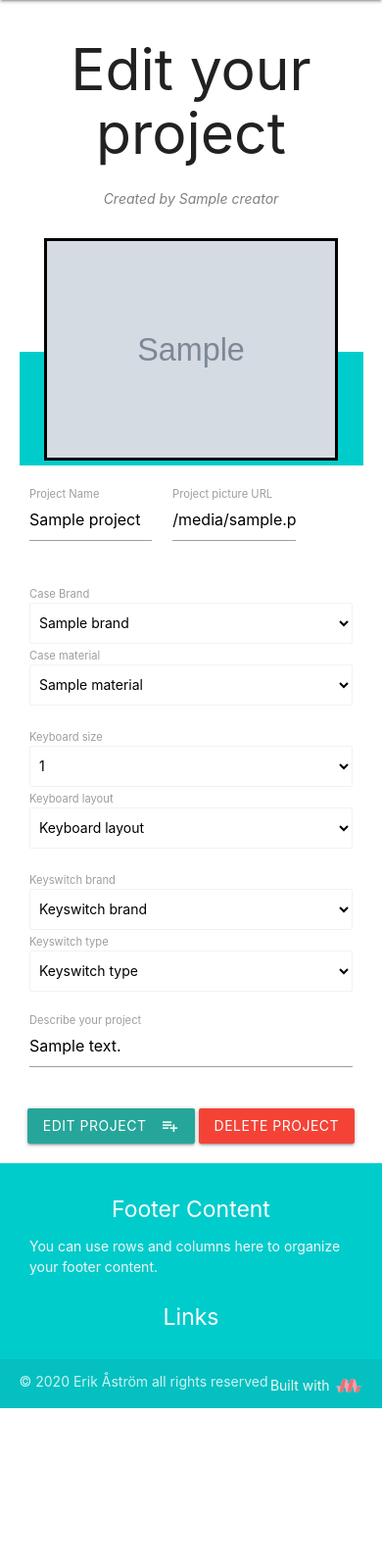
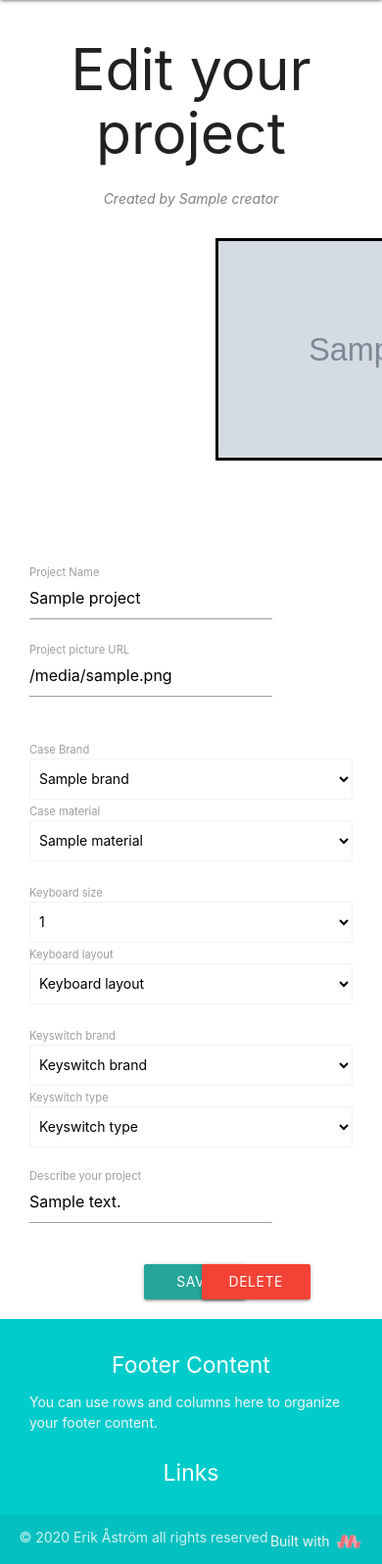
Before and after one commit to astromerik/milestone3, a Flask app: template templates/editdelete.html in a window 390 px wide; the page is wider, and only the part inside the window is pictured. Shown: the part 56-1652 px from the top of that part at 98% size. Before the commit the page ends 1493 px from the top of that part, so only its background shows below. Run offline with Flask 2, Linux system fonts and the light colour scheme; the template is opened without the code that fills it: most values are stand-ins (such as "Sample title", 1, 10 or a date in 2020); grey boxes marked "Sample" are stand-in pictures; some libraries are stand-ins or nearby versions.

Commit message:
made project page responsive on small screens using materialize grid functionality

```diff
--- a/app.py
+++ b/app.py
@@ -116,6 +116,10 @@ def delete_project(project_id):
     return redirect(url_for('projects'))
 
 
+@app.route('/about')
+def about():
+    return render_template('about.html')
+
 if __name__ == '__main__':
     app.run(host=os.environ.get('IP'),
             port=int(os.environ.get('PORT')),
--- a/static/css/style.css
+++ b/static/css/style.css
@@ -107,6 +107,8 @@ footer {
     margin-left: 200px;
     margin-right: 200px;
     margin-bottom: 50px;
+    padding-bottom: 50px;
+    text-align: center;
 }
 
 .inforow img {
@@ -121,3 +123,7 @@ footer {
     text-align: center;
     margin-bottom: 30px;
 }
+
+.editbutton {
+    margin: 50px;
+}
--- /dev/null
+++ b/templates/about.html
@@ -0,0 +1,6 @@
+{% extends 'base.html' %}
+{% block content %}
+
+    <h1>About Rate My Mech</h1>
+
+{% endblock %}
--- a/templates/base.html
+++ b/templates/base.html
@@ -20,7 +20,7 @@
                 <li><a href="{{url_for('home')}}">Home</a></li>
                 <li><a href="{{url_for('projects')}}">Projects</a></li>
                 <li><a href="{{url_for('build')}}">Build</a></li>
-                <li><a href="#">About</a></li>
+                <li><a href="{{url_for('about')}}">About</a></li>
                 <li><a href="#">Contact</a></li>
             </ul>
             </div>
--- a/templates/editdelete.html
+++ b/templates/editdelete.html
@@ -4,22 +4,22 @@
     <h1>Edit your project</h1>
     <p id="signatureview">Created by {{projects.creator}}</p>
     <form action="{{ url_for('update_project', project_id=projects._id) }}" method="POST" col s12>
-        <div class="row center-align imageposition">
-            <img id="viewpicture" src="{{ projects.imgURL }}" alt="">
+        <div class="col s4 imageposition">
+            <img id="viewpicture" src="{{ projects.imgURL }}" alt="projectimage">
         </div>
 
         <div class="row">
-            <div class="input-field col s5">
+            <div class="input-field col m4 push-m2">
                 <input id="projectName" name="projectName" type="text" value="{{projects.projectName}}">
                 <label for="icon_prefix">Project Name</label>
             </div>
-            <div class="input-field col s5">
+            <div class="input-field col m4 push-m2">
                 <input id="imgURL" name="imgURL" type="text" value="{{projects.imgURL}}">
                 <label for="icon_prefix">Project picture URL</label>
             </div>
         </div>
         <div class="row">
-        <div class="col s12 m5">
+        <div class="col s12 m4 push-m2">
         <label for="icon_prefix">Case Brand</label>
             <select class="browser-default" id="caseBrand" name="caseBrand">
                 <option value="" disabled >Case brand</option>
@@ -32,7 +32,7 @@
                 {% endfor %}
             </select>
             </div>
-            <div class="col s12 m5">
+            <div class="col s12 m4 push-m2">
             <label for="icon_prefix">Case material</label>
             <select class="browser-default">
                 <option value="" disabled >Case material</option>
@@ -47,7 +47,7 @@
             </div>
         </div>
         <div class="row">
-        <div class="col s12 m5">
+        <div class="col s12 m4 push-m2">
         <label for="icon_prefix">Keyboard size</label>
             <select class="browser-default" id="layoutSize" name="layoutSize">
                 <option value="" disabled selected>Keyboard size</option>
@@ -60,7 +60,7 @@
                 {% endfor %}
             </select>
         </div>
-            <div class="col s12 m5">
+            <div class="col s12 m4 push-m2">
             <label for="icon_prefix">Keyboard layout</label>
             <select class="browser-default" id="layout" name="layout">
                 <option value="" disabled selected>Keyboard layout</option>
@@ -75,7 +75,7 @@
             </div>
         </div>
         <div class="row">
-        <div class="col s12 m5">
+        <div class="col s12 m4 push-m2">
         <label for="icon_prefix">Keyswitch brand</label>
             <select class="browser-default" id="keyswitchBrand" name="keyswitchBrand">
                 <option value="" disabled selected>Keyswitch brand</option>
@@ -88,7 +88,7 @@
                 {% endfor %}
             </select>
         </div>
-        <div class="col s12 m5">
+        <div class="col s12 m4 push-m2">
         <label for="icon_prefix">Keyswitch type</label>
             <select class="browser-default" id="keyswitch" name="keyswitch">
                 <option value="" disabled selected>Keyswitch type</option>
@@ -103,16 +103,18 @@
         </div>
         </div>
         <div class="row">
-            <div class="input-field col s12">
+            <div class="input-field col m8 push-m2">
                 <input id="description" name="description" type="text" value="{{projects.description}}">
                 <label for="icon_prefix">Describe your project</label>
             </div>
         </div>
         <div class="row center-align">
-        <button class="btn waves-effect waves-light" type="submit" name="action">Edit project
-                <i class="material-icons right">playlist_add</i>
-             </button>
-             <a href="{{url_for('delete_project', project_id=projects._id)}}" class="waves-effect waves-light btn btn_small red">Delete project</a>
+        <div class="col s2 push-s4">
+        <button class="btn waves-effect waves-light" type="submit" name="action">Save changes</button>
+        </div>
+        <div class="col s2 push-s4">
+             <a href="{{url_for('delete_project', project_id=projects._id)}}" class="waves-effect waves-light btn btn_small red">Delete keyboard</a>
+             </div>
              </div>
     </form>
 
```
Also changed, not shown: templates/build.html (+13 -18 lines), templates/projects.html (+5 -7 lines), templates/viewproject.html (+5 -6 lines).
